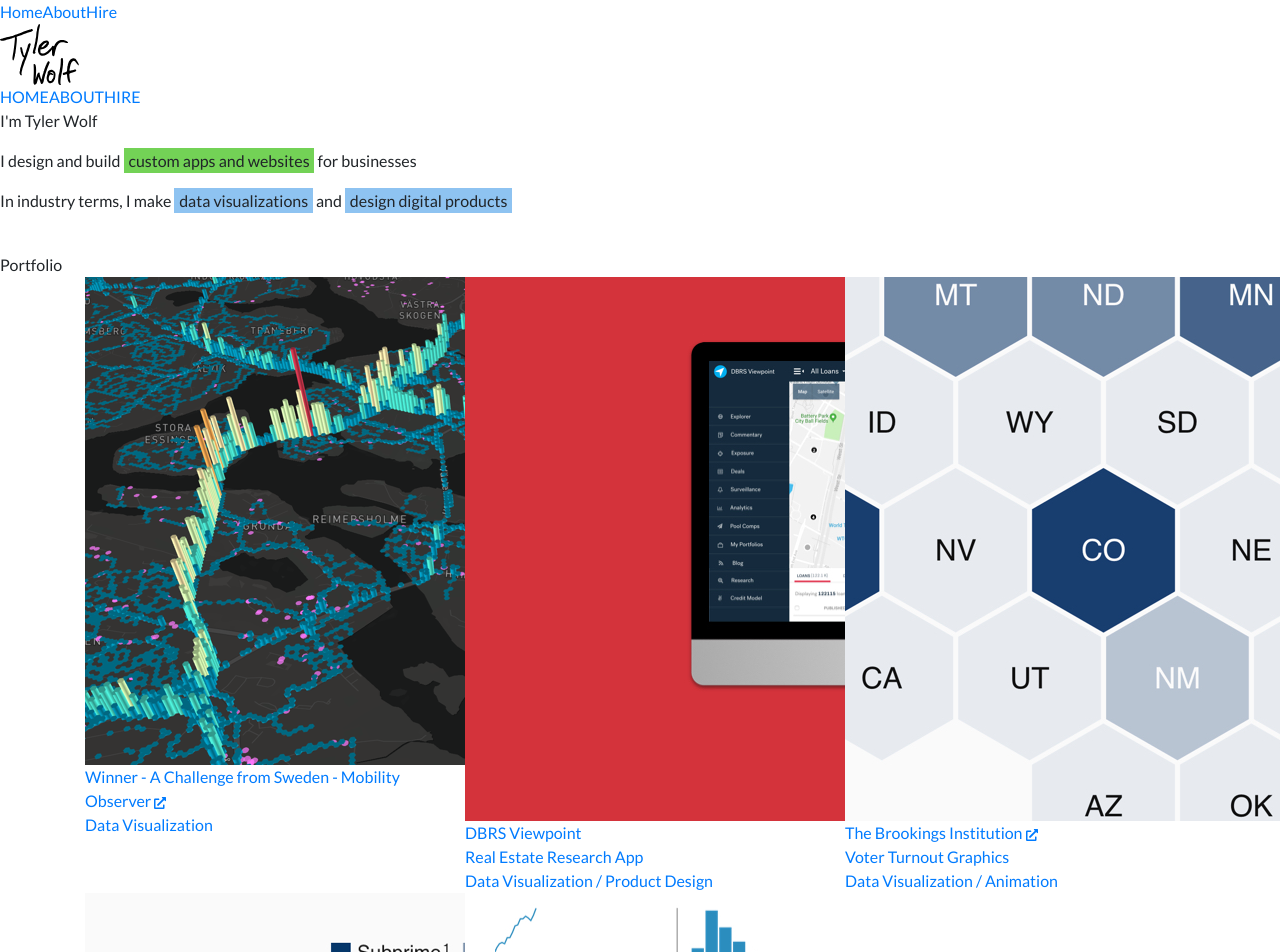
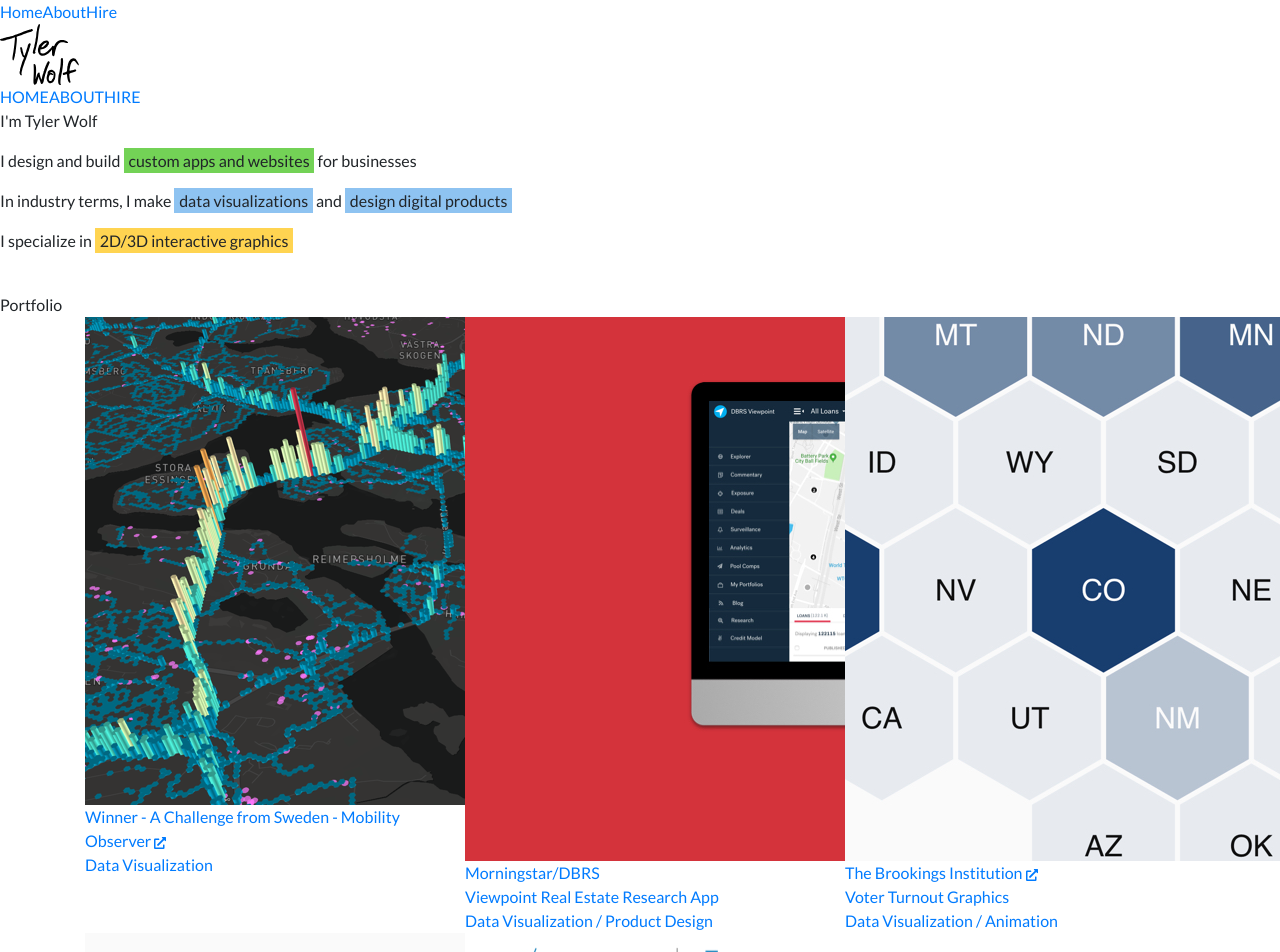
Before and after one commit to thetylerwolf/website, a React (Create React App) app: page / in a window 1280 px wide. Shown: the top 952 px of the page. Built offline with nearby package versions, Linux system fonts and the light colour scheme.

Commit message:
copy update

```diff
--- a/src/assets/js/portfolio.js
+++ b/src/assets/js/portfolio.js
@@ -21,7 +21,7 @@
       }
     },
     {
-      'title': 'DBRS Viewpoint',
+      'title': 'Morningstar/DBRS',
       'date': '12/2018',
       'types': [
         'enterprise',
@@ -32,7 +32,7 @@
         'img': 'dbrs.jpg'
       },
       'description': [
-        'Real Estate Research App',
+        'Viewpoint Real Estate Research App',
         'Data Visualization / Product Design'
       ],
       'id': 'dbrs',
--- a/src/components/Home.js
+++ b/src/components/Home.js
@@ -112,6 +112,7 @@
                 <p>I'm <span className="name-text">Tyler Wolf</span></p>
                 <p>I design and build <span className="highlight-1">custom apps and websites</span> for businesses</p>
                 <p>In industry terms, I make <span className="highlight-2">data visualizations</span> and <span className="highlight-2">design digital products</span></p>
+                <p>I specialize in <span className="highlight-3">2D/3D interactive graphics</span></p>
                 {/*
                   <p>Get in touch to <span className="highlight-2">hire me</span> <Link className="dark-link" to="/contact">here</Link></p>
                   <p>You can learn more <span className="highlight-2">about me</span> <Link className="dark-link" to="/about">here</Link></p>
--- a/src/components/PortfolioPages/DBRS.js
+++ b/src/components/PortfolioPages/DBRS.js
@@ -29,7 +29,7 @@
 
           <div className="piece-title-wrap">
 
-            <div className="piece-title" style={ customStyles.title }>DBRS Viewpoint</div>
+            <div className="piece-title" style={ customStyles.title }>Morningstar / DBRS Viewpoint</div>
             <div className="title-bar" style={ customStyles.titleBar } />
 
           </div>
@@ -43,7 +43,7 @@
             <div className="summary-text">
               <div className="summary-title">Summary</div>
               <br/>
-              DBRS Viewpoint - Commercial real estate research tool
+              Viewpoint - Commercial real estate research tool
               <br/><br/>
               Sketch, Figma
               <br/><br/>
@@ -66,13 +66,13 @@
                 <Col xs={ 12 } sm={ 12 } md={ 8 } xl={ 8 } lg={ 8 }>
                   <p>
                     Viewpoint is an industry-leading Commercial Real Estate (CRE)
-                    research platform from DBRS, one of the world's largest credit ratings agencies.
+                    research platform from Morningstar/DBRS, one of the world's largest credit ratings agencies.
                     Viewpoint gives users access to DBRS' vast library of investment ratings
                     through an intuitive, map-based interface. Viewpoint is unrivaled in its
                     peer group with regard to design and usability.
                   </p>
                   <p>
-                    I worked with DBRS to re-design their app for a long-awaited product update.
+                    I worked with the business to re-design their app for a long-awaited product update.
                     Through the update, we expanded the amount of data available to users to include
                     an entire new continent (Europe).
                   </p>
```
